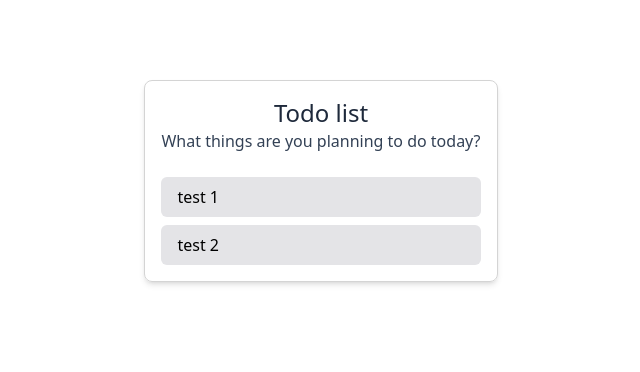
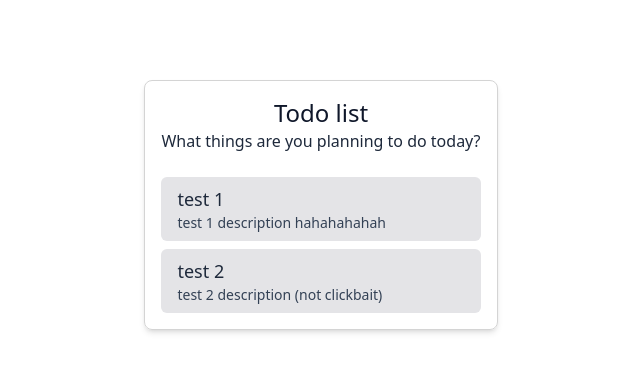
Before and after one commit to Humboorgir/next.js-typescript-todolist, a Next.js app: page / in a window 1280 px wide. Shown: the top 372 px of the page, without its empty margins (319-959 px from the left). Built offline with nearby package versions, Linux system fonts and the light colour scheme.

Commit message:
Add title to tasks

```diff
--- a/components/task.tsx
+++ b/components/task.tsx
@@ -3,6 +3,7 @@ import React from "react";
 interface Props {
   task: {
     id: string;
+    title: string;
     content: string;
   };
 }
@@ -10,7 +11,8 @@ interface Props {
 const Task: React.FC<Props> = ({ task }) => {
   return (
     <li className="bg-zinc-200 rounded-md py-2 px-4 text-left" key={task.id}>
-      {task.content}
+      <h4 className="text-lg text-slate-800">{task.title}</h4>
+      <p className="text-sm text-slate-700">{task.content}</p>
     </li>
   );
 };
--- a/components/todolist.tsx
+++ b/components/todolist.tsx
@@ -4,6 +4,7 @@ import Task from "@/components/task";
 interface Props {
   tasks: {
     id: string;
+    title: string;
     content: string;
   }[];
 }
--- a/pages/index.tsx
+++ b/pages/index.tsx
@@ -6,18 +6,20 @@ const Home: React.FC = () => {
   const [tasks, setTasks] = useState([
     {
       id: "1",
-      content: "test 1",
+      title: "test 1",
+      content: "test 1 description hahahahahah",
     },
     {
       id: "2",
-      content: "test 2",
+      title: "test 2",
+      content: "test 2 description (not clickbait)",
     },
   ]);
   return (
     <div className="md:container md:mx-auto px-4 flex flex-col items-center justify-center mt-20">
       <form className="border border-neutral-300 rounded-lg p-4 text-center shadow-md">
-        <h2 className="text-2xl text-slate-800">Todo list</h2>
-        <p className="text-base text-slate-700">What things are you planning to do today?</p>
+        <h2 className="text-2xl text-slate-900">Todo list</h2>
+        <p className="text-base text-slate-800">What things are you planning to do today?</p>
         <TodoList tasks={tasks} />
       </form>
     </div>
```
